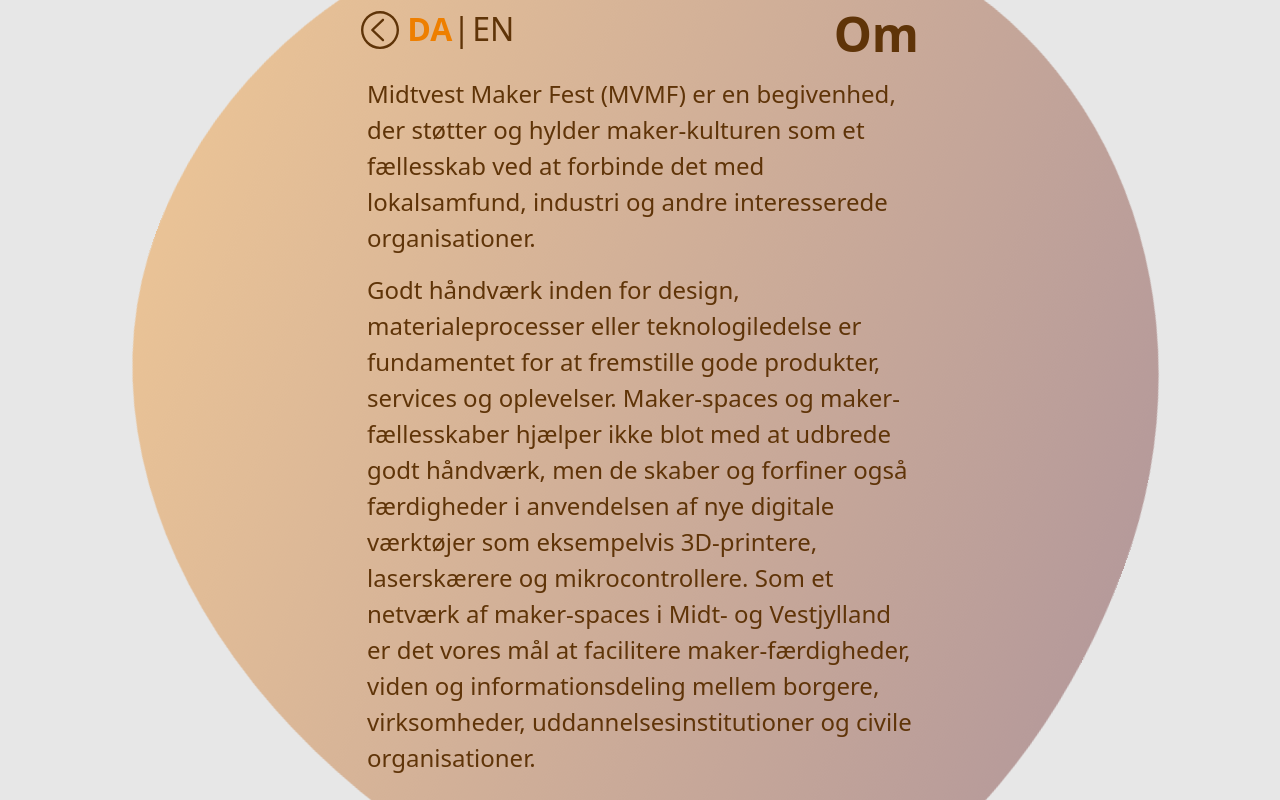
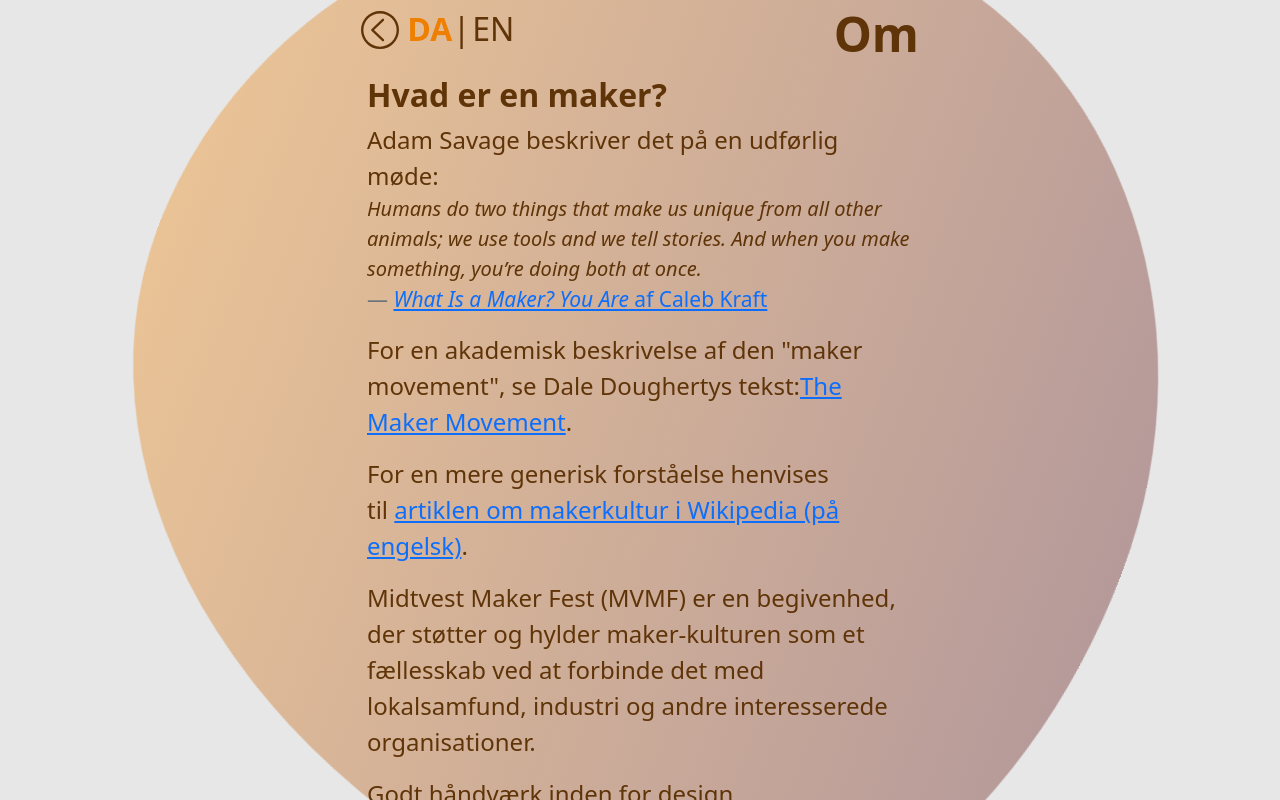
Before and after one commit to ProtoLab-BTECH-AU/mvmf-promo, a React (Create React App) app: page /about in a window 1280 px wide. Shown: the top 800 px of the page. Built offline with nearby package versions, Linux system fonts and the light colour scheme; a web font is replaced by a local one.

Commit message:
src:About - add definitions of maker to about text

```diff
--- a/src/pages/About.tsx
+++ b/src/pages/About.tsx
@@ -1,15 +1,63 @@
 import {FC, useContext} from "react"
-import {Col, Container, Row} from "react-bootstrap"
+import {Col, Container, Figure, Row} from "react-bootstrap"
 import {Header} from "../components/Header"
 import {LanguageContext, TLanguage} from "../context/LanguageContext"
 
-const text: Record<TLanguage, string[]> = {
+const text: Record<TLanguage, (JSX.Element | string)[]> = {
   danish: [
+    <>
+      <h2 className="fw-bold">Hvad er en maker?</h2>
+
+      Adam Savage beskriver det på en udførlig møde:<br/>
+      <Figure className="mb-0">
+        <blockquote className="blockquote fst-italic">
+          Humans do two things that make us unique from all other animals; we use tools and we tell stories. And when
+          you make something, you’re doing both at once.
+        </blockquote>
+        <Figure.Caption className="blockquote-footer mb-0">
+          <a href="https://makezine.com/2016/04/01/what-is-a-maker-you-are/">
+            <em>What Is a Maker? You Are</em> af Caleb Kraft
+          </a>
+        </Figure.Caption>
+      </Figure>
+    </>,
+    <>
+      For en akademisk beskrivelse af den "maker movement", se Dale Doughertys tekst:
+      <a href="https://muse.jhu.edu/article/499244">The Maker Movement</a>.
+    </>,
+    <>
+      For en mere generisk forståelse henvises til&nbsp;
+      <a href="https://en.wikipedia.org/wiki/Maker_culture">artiklen om makerkultur i Wikipedia (på engelsk)</a>.
+    </>,
     "Midtvest Maker Fest (MVMF) er en begivenhed, der støtter og hylder maker-kulturen som et fællesskab ved at forbinde det med lokalsamfund, industri og andre interesserede organisationer.",
     "Godt håndværk inden for design, materialeprocesser eller teknologiledelse er fundamentet for at fremstille gode produkter, services og oplevelser. Maker-spaces og maker-fællesskaber hjælper ikke blot med at udbrede godt håndværk, men de skaber og forfiner også færdigheder i anvendelsen af nye digitale værktøjer som eksempelvis 3D-printere, laserskærere og mikrocontrollere. Som et netværk af maker-spaces i Midt- og Vestjylland er det vores mål at facilitere maker-færdigheder, viden og informationsdeling mellem borgere, virksomheder, uddannelsesinstitutioner og civile organisationer.",
     "Som et tre-dages arrangement, der afholdes i Birk Centerpark i Herning, vil MVMF samle makere, lokale virksomheder, iværksættere og andre skabere for at dele erfaringer og fejre maker-kulturen og det gode håndværk med nye teknologier.",
   ],
   english: [
+    <>
+      <h2 className="fw-bold">What is a maker?</h2>
+
+      Adam Savage has worded this in an eloquent way:<br/>
+      <Figure className="mb-0">
+        <blockquote className="blockquote fst-italic">
+          Humans do two things that make us unique from all other animals; we use tools and we tell stories. And when
+          you make something, you’re doing both at once.
+        </blockquote>
+        <Figure.Caption className="blockquote-footer mb-0">
+          <a href="https://makezine.com/2016/04/01/what-is-a-maker-you-are/">
+            <em>What Is a Maker? You Are</em> by Caleb Kraft
+          </a>
+        </Figure.Caption>
+      </Figure>
+    </>,
+    <>
+      For an articulation of "maker movement" please refer to Dale Dougherty’s text:&nbsp;
+      <a href="https://muse.jhu.edu/article/499244">The Maker Movement</a>.
+    </>,
+    <>
+      For a more generic understanding of maker culture please refer to the&nbsp;
+      <a href="https://en.wikipedia.org/wiki/Maker_culture">Maker culture article on Wikipedia</a>.
+    </>,
     "The Midtvest Maker Fest (MVMF) is an event that supports and celebrates maker culture with their communities by connecting them with local industry and institutions.",
     "Good craftsmanship, in design, material processes or technology management is the backbone for manufacturing good products, services and experiences. Makerspaces and maker communities not only help inculcate good craftsmanship but they also facilitate the honing of skills with new digital tools like 3D printers, laser cutters and microcontrollers. Our aim as a network of makerspaces in midtvest Jutland is to facilitate maker skill, knowledge and information sharing between educational institutions, businesses, and civic organizations.",
     "As a three day event at Birk Centerpark in Herning MVMF will bring together makers, students local companies, entrepreneurs, tool makers to share and celebrate making and good craftmanship with new technologies.",
```
